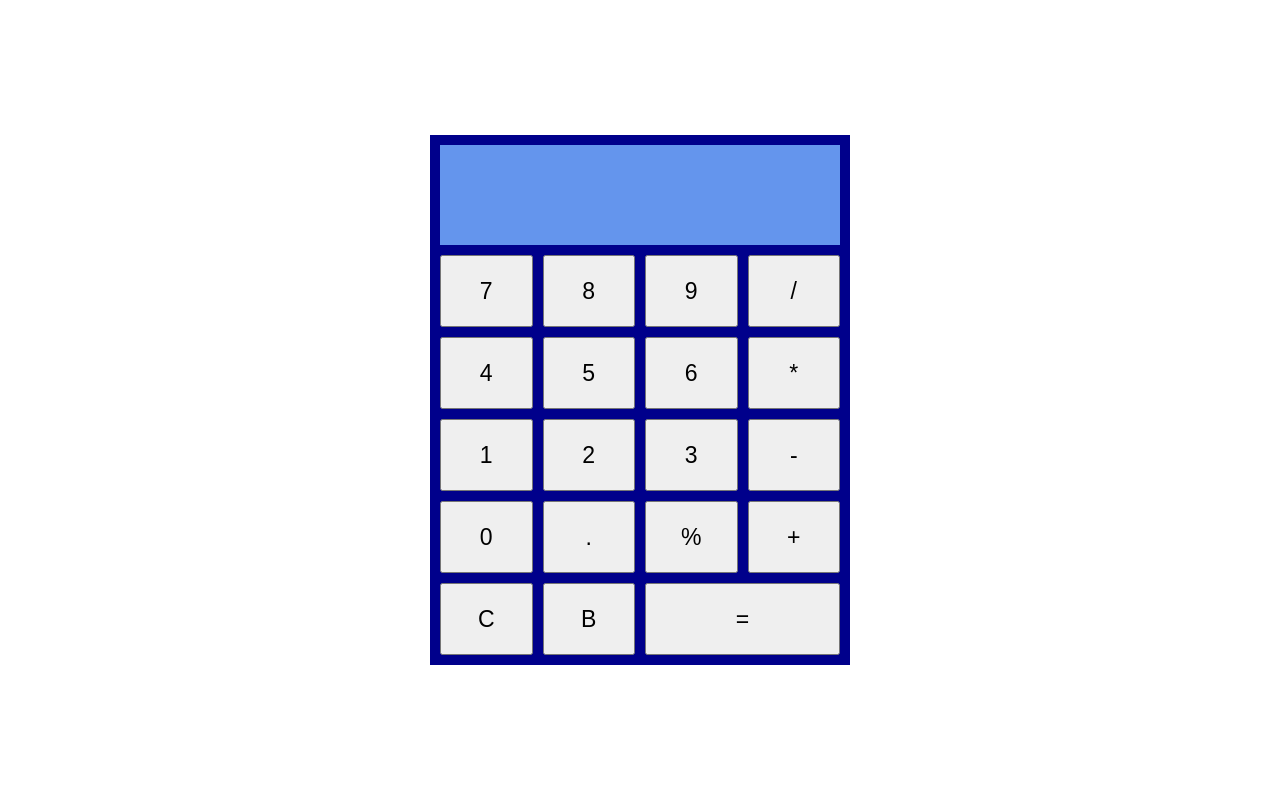
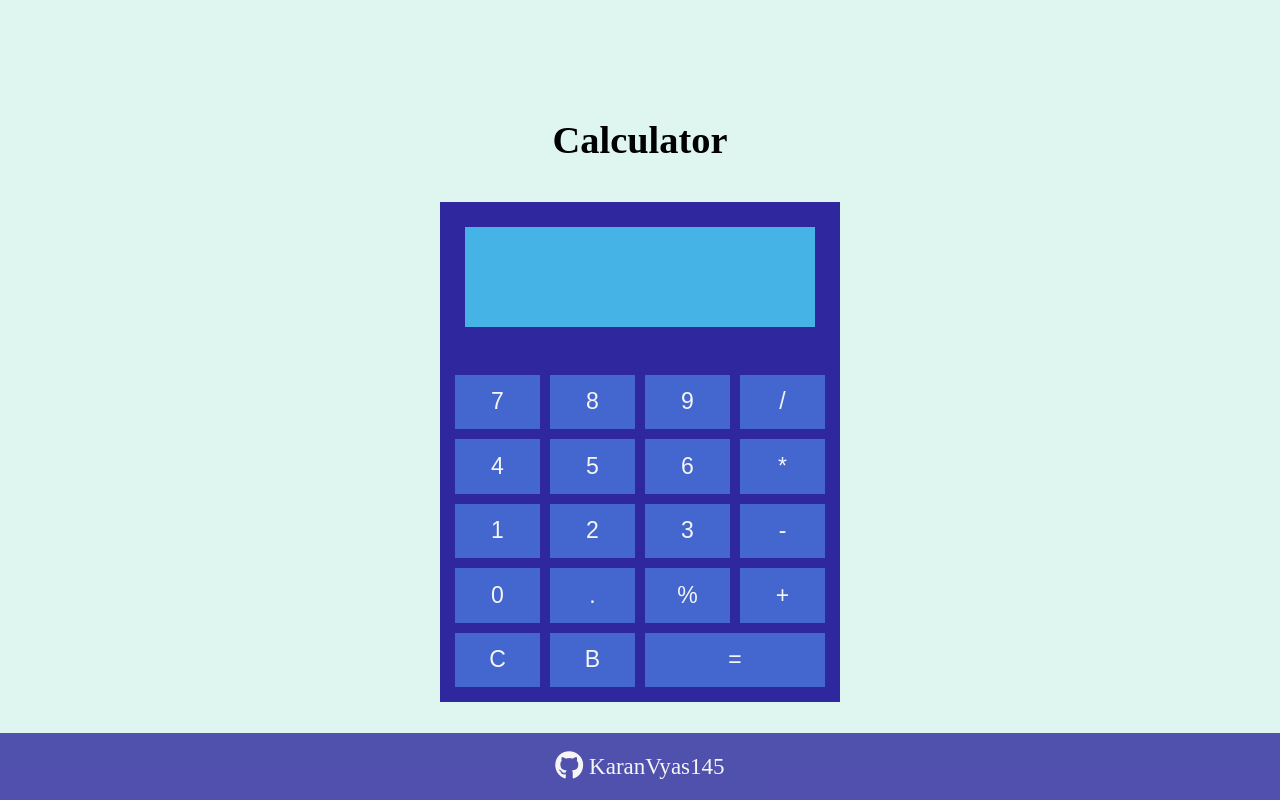
Before and after one commit to KaranVyas145/Calculator, a plain HTML site: page index.html in a window 1280 px wide. Drawn offline with Linux system fonts and the light colour scheme.

Commit message:
made color adjustments and added footer

```diff
--- a/index.html
+++ b/index.html
@@ -5,13 +5,16 @@
     <meta http-equiv="X-UA-Compatible" content="IE=edge" />
     <meta name="viewport" content="width=device-width, initial-scale=1.0" />
     <title>Calculator</title>
+    <script src="https://kit.fontawesome.com/677e1ac1b8.js" crossorigin="anonymous"></script>
     <link rel="stylesheet" href="style.css" />
   </head>
   <body>
     <div class="container">
+        <header>
+            <h1>Calculator</h1>
+        </header>
       <div class="calculator">
-        <div class="answer"></div>
-        <div class="buttons">
+            <div class="answer"></div>
           <button class="value">7</button>
           <button class="value">8</button>
           <button class="value">9</button>
@@ -31,8 +34,11 @@
           <button id="clear">C</button>
           <button id="B">B</button>
           <button id="solve">=</button>
-        </div>
       </div>
+      <footer>
+        <i class="fab fa-github fa-lg"></i>
+          KaranVyas145
+      </footer>
     </div>
 
     <script src="app.js"></script>
--- a/style.css
+++ b/style.css
@@ -11,26 +11,34 @@
     display: flex;
     justify-content: center;
     align-items: center;
+    background-color: rgb(223, 246, 240);
+    flex-direction: column;
+}
+
+header h1{
+    margin: 30px 0;
+    font-size: 2rem;
 }
 
 .calculator{
-    height: 100%;
-    background-color: darkblue;
-
-}
-.buttons{
-    height: 400px;
+    height: 500px;
     width: 400px;
+    /* max-width: 80%; */
+    padding: 15px;
+    /* background-color: darkblue; */
+    background-color: #2E279D;
     display: grid;
     grid-template-columns: repeat(4,1fr);
     grid-gap: 10px;
     margin: 10px;
 }
-
 .answer{
     height: 100px;
-    background-color: cornflowerblue;
+    background-color: rgb(70, 179, 230);
     margin: 10px;
+    grid-column: span 4;
+    overflow-x: scroll;
+    scrollbar-color: blue transparent;
     padding: 20px;
 }
 
@@ -38,3 +46,28 @@
     grid-column: span 2;
 
 }
+
+button{
+    background-color: rgba(77, 128, 228,0.7);
+    color: whitesmoke;
+    border: none;
+    cursor: pointer;
+}
+
+button:hover{
+    background-color: rgba(77, 128, 228,1);
+}
+
+button:active{
+    background-color:rebeccapurple;
+}
+
+footer{
+    position: absolute;
+    bottom: 0;
+    padding: 20px;
+    background-color: rgba(46, 39, 157,0.8);
+    width: 100%;
+    text-align: center;
+    color: whitesmoke;
+}
```
